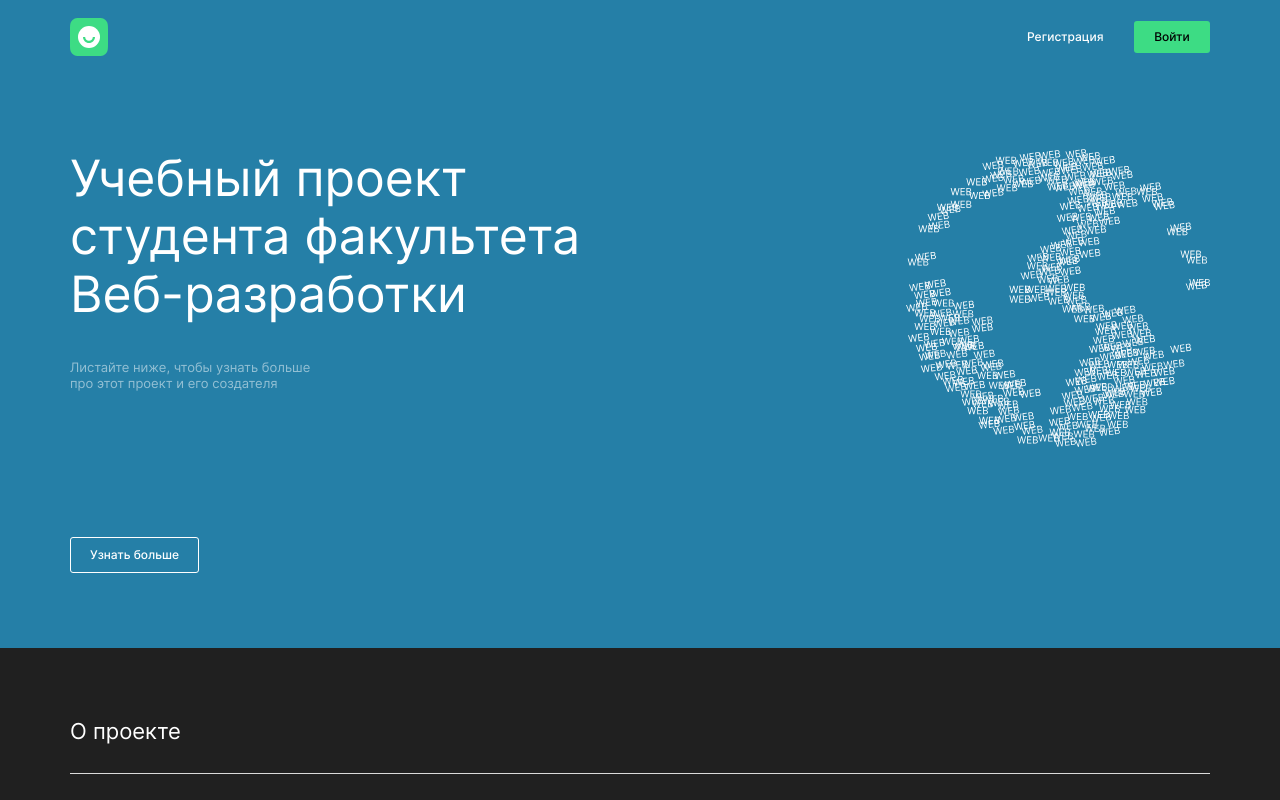
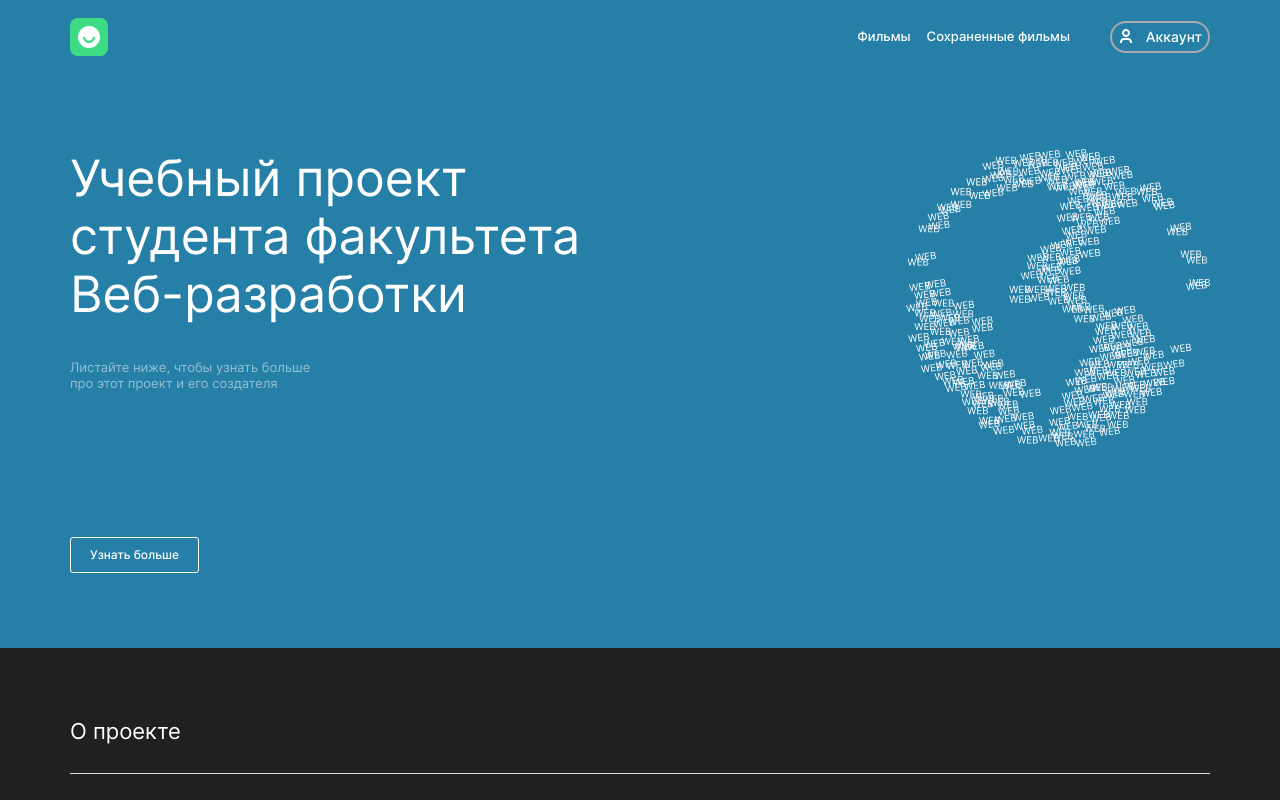
Before and after one commit to BJuice1984/movies-explorer-frontend, a React (Create React App) app: page / in a window 1280 px wide. Shown: the top 800 px of the page. Built offline with nearby package versions, Linux system fonts and the light colour scheme.

Commit message:
refr/Пропс onLoggedin в Header.js, стили в Header.css

```diff
--- a/src/components/App/App.js
+++ b/src/components/App/App.js
@@ -23,7 +23,7 @@ function App() {
   const navigate = useNavigate();
 
   // const [currentUser, setCurrentUser] = React.useState({});
-  const [loggedIn, setLoggedIn] = React.useState(false);
+  const [loggedIn, setLoggedIn] = React.useState(true);
   // const [savedFilms, setSavedFilms] = React.useState([]);
 
 
@@ -75,7 +75,8 @@ function App() {
     <div className="page">
         <div className="page__container">
           <Routes>
-            <Route path="/" element={<Main />} />
+            <Route path="/" element={<Main
+              isLoggedin={loggedIn}/>} />
             <Route path="sign-up"
               element={<Register
               onRegClick={handleRegister} />} />
--- a/src/components/Header/Header.css
+++ b/src/components/Header/Header.css
@@ -109,6 +109,13 @@
   justify-content: center;
 }
 
+
+.header__links_type_loggedin {
+  justify-content: end;
+  padding-right: 40px;
+}
+
+
 .header__film-button {
   color: #fff;
   font-size: 13px;
--- a/src/components/Header/Header.js
+++ b/src/components/Header/Header.js
@@ -4,7 +4,7 @@ import BurgerMenu from "../BurgerMenu/BurgerMenu";
 import { Link } from 'react-router-dom';
 import './Header.css';
 
-function Header({ isMainPage, isProfilePage }) {
+function Header({ isMainPage, onLoggedin }) {
 
   return (
     <header className={`header ${isMainPage ? 'header_type_main' : ''}`}>
@@ -12,8 +12,22 @@ function Header({ isMainPage, isProfilePage }) {
       {isMainPage ? (
         <div className="header__container">
           <Logo />
-          <Link className='header__reg-button header__reg-button_type_visible' to="/sign-up">Регистрация</Link>
-          <Link className='header__entrance-button header__entrance-button_type_visible' to="/sign-in">Войти</Link>
+          {onLoggedin ? (
+            <>
+              <nav className={`header__links ${onLoggedin ? 'header__links_type_loggedin' : ''}`}>
+                <Link to='/movies' className="header__film-button">Фильмы</Link>
+                <Link to='/saved-movies' className="header__film-button">Сохраненные фильмы</Link>
+              </nav>
+              <button className="header__btn">
+                <Link to='/profile' className="header__account-button">Аккаунт</Link>
+              </button>
+            </>
+          ) : (
+            <>
+              <Link className='header__reg-button header__reg-button_type_visible' to="/sign-up">Регистрация</Link>
+              <Link className='header__entrance-button header__entrance-button_type_visible' to="/sign-in">Войти</Link>
+            </>
+          )}
         </div>
       ) : (
         <div className="header__container">
--- a/src/components/Main/Main.js
+++ b/src/components/Main/Main.js
@@ -8,11 +8,13 @@ import Footer from "../Footer/Footer";
 import Header from "../Header/Header";
 import './Main.css';
 
-function Main() {
+function Main({ isLoggedin }) {
 
   return (
     <main className="main">
-      <Header isMainPage={true}/>
+      <Header
+        isMainPage={true}
+        onLoggedin={isLoggedin}/>
       <Promo />
       <AboutProject />
       <Techs />
```
